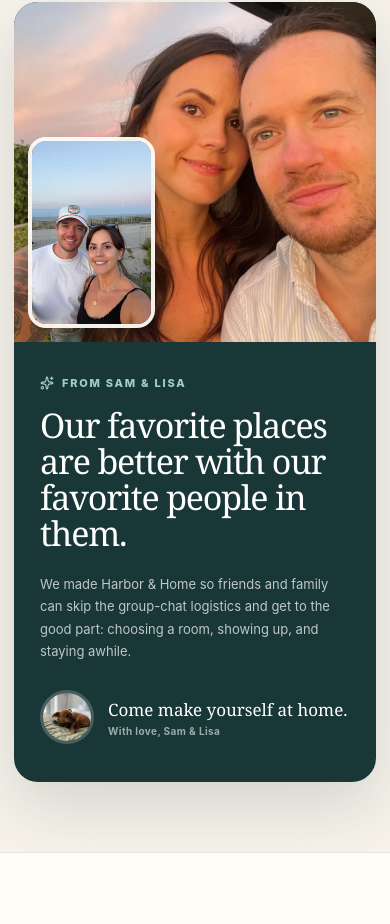
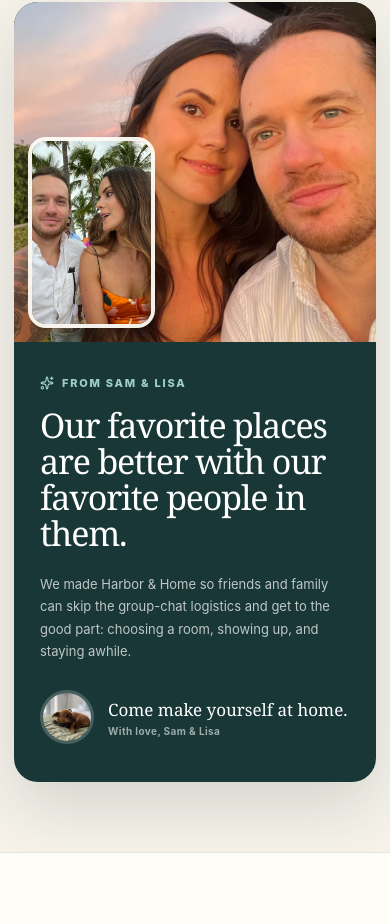
Before and after one commit to SGJIII/harbor_home, a React (Vite) app: page / in a window 390 px wide. Shown: the part 1091-2015 px from the top of the page. Built offline with nearby package versions, Linux system fonts and the light colour scheme.

Commit message:
Use the playful host portrait

```diff
--- a/src/App.tsx
+++ b/src/App.tsx
@@ -199,7 +199,7 @@
       <section className="host-welcome shell-width" aria-labelledby="host-welcome-title">
         <div className="host-photo-collage">
           <img className="host-photo-sunset" src={personalPhotos.sunset.src} alt={personalPhotos.sunset.alt} />
-          <img className="host-photo-beach" src={personalPhotos.beach.src} alt={personalPhotos.beach.alt} loading="lazy" />
+          <img className="host-photo-playful" src={personalPhotos.playful.src} alt={personalPhotos.playful.alt} loading="lazy" />
         </div>
         <div className="host-welcome-copy">
           <p className="eyebrow"><Sparkles size={14} /> FROM SAM &amp; LISA</p>
--- a/src/data/personalPhotos.ts
+++ b/src/data/personalPhotos.ts
@@ -3,9 +3,9 @@
     src: "/images/personal/sam-lisa-sunset.webp",
     alt: "Sam and Lisa together at sunset",
   },
-  beach: {
-    src: "/images/personal/sam-lisa-beach.webp",
-    alt: "Sam and Lisa by the beach",
+  playful: {
+    src: "/images/personal/sam-lisa-playful.webp",
+    alt: "Sam and Lisa sharing a playful moment",
   },
   dog: {
     src: "/images/personal/dog-at-home.webp",
--- a/src/styles.css
+++ b/src/styles.css
@@ -98,7 +98,7 @@
 .host-welcome { min-height: 430px; margin-bottom: 92px; display: grid; grid-template-columns: minmax(0,1.12fr) minmax(350px,.88fr); overflow: hidden; border-radius: 32px; color: #fff; background: var(--ink); box-shadow: 0 24px 65px rgba(28,58,55,.17); }
 .host-photo-collage { min-height: 430px; position: relative; overflow: hidden; background: #d8e5df; }
 .host-photo-sunset { width: 100%; height: 100%; display: block; object-fit: cover; object-position: center; }
-.host-photo-beach { position: absolute; left: 22px; bottom: 22px; width: 31%; height: 58%; display: block; object-fit: cover; object-position: center 42%; border: 6px solid rgba(255,253,248,.94); border-radius: 24px; box-shadow: 0 18px 42px rgba(10,34,32,.3); }
+.host-photo-playful { position: absolute; left: 22px; bottom: 22px; width: 31%; height: 58%; display: block; object-fit: cover; object-position: center 42%; border: 6px solid rgba(255,253,248,.94); border-radius: 24px; box-shadow: 0 18px 42px rgba(10,34,32,.3); }
 .host-welcome-copy { padding: 54px 50px; display: flex; flex-direction: column; justify-content: center; }
 .host-welcome-copy .eyebrow { color: #9ed0c8; }
 .host-welcome-copy h2 { max-width: 490px; margin: 0 0 22px; font-family: Georgia,"Times New Roman",serif; font-size: clamp(34px,3.4vw,48px); font-weight: 500; line-height: 1.06; }
@@ -449,7 +449,7 @@
   .landing-nav { height: 72px; }.private-pill { display: none; }.nav-actions .button { min-height: 36px; font-size: 11px; }
   .hero { padding: 48px 0 70px; gap: 35px; }.hero h1 { font-size: clamp(48px,15vw,68px); }.hero-lede { font-size: 15px; }.hero-actions { flex-direction: column; gap: 10px; }.trust-row { display: none; }
   .hero-scene { width: 100%; min-height: 435px; border-radius: 190px 190px 24px 24px; }.house-card { min-width: 0; width: 78%; }.note-left { left: 4px; bottom: 30px; }.note-right { right: 4px; top: 77px; }.floating-note { min-width: 145px; padding: 10px; }
-  .host-welcome { grid-template-columns: 1fr; margin-bottom: 70px; border-radius: 24px; }.host-photo-collage { min-height: 340px; }.host-photo-beach { left: 14px; bottom: 14px; width: 35%; height: 56%; border-width: 4px; border-radius: 18px; }.host-welcome-copy { padding: 34px 26px 38px; }.host-welcome-copy h2 { font-size: 34px; }.host-welcome-copy > p:not(.eyebrow) { font-size: 13px; }.host-signoff > img { width: 54px; height: 54px; }
+  .host-welcome { grid-template-columns: 1fr; margin-bottom: 70px; border-radius: 24px; }.host-photo-collage { min-height: 340px; }.host-photo-playful { left: 14px; bottom: 14px; width: 35%; height: 56%; border-width: 4px; border-radius: 18px; }.host-welcome-copy { padding: 34px 26px 38px; }.host-welcome-copy h2 { font-size: 34px; }.host-welcome-copy > p:not(.eyebrow) { font-size: 13px; }.host-signoff > img { width: 54px; height: 54px; }
   .how-section { padding: 70px 0; }.how-grid { grid-template-columns: 1fr; }.how-grid article { min-height: 225px; }
   .app-header { height: 68px; padding-inline: 14px; gap: 10px; }.app-header .brand span:last-child { display: none; }.app-nav { position: absolute; left: 14px; right: 14px; top: 62px; padding: 8px; border: 1px solid var(--line); border-radius: 13px; background: #fff; box-shadow: var(--shadow); display: none; flex-direction: column; align-items: stretch; }.app-nav.nav-open { display: flex; }.menu-button { display: grid; }.demo-user { display: none; }.user-cluster { margin-left: auto; }
   .app-content { padding-top: 31px; }.page-heading h1,.admin-header h1 { font-size: 38px; }.page-heading { align-items: flex-start; flex-direction: column; }
```
Also changed, not shown: public/images/personal/sam-lisa-beach.webp (deleted), public/images/personal/sam-lisa-playful.webp (added).
